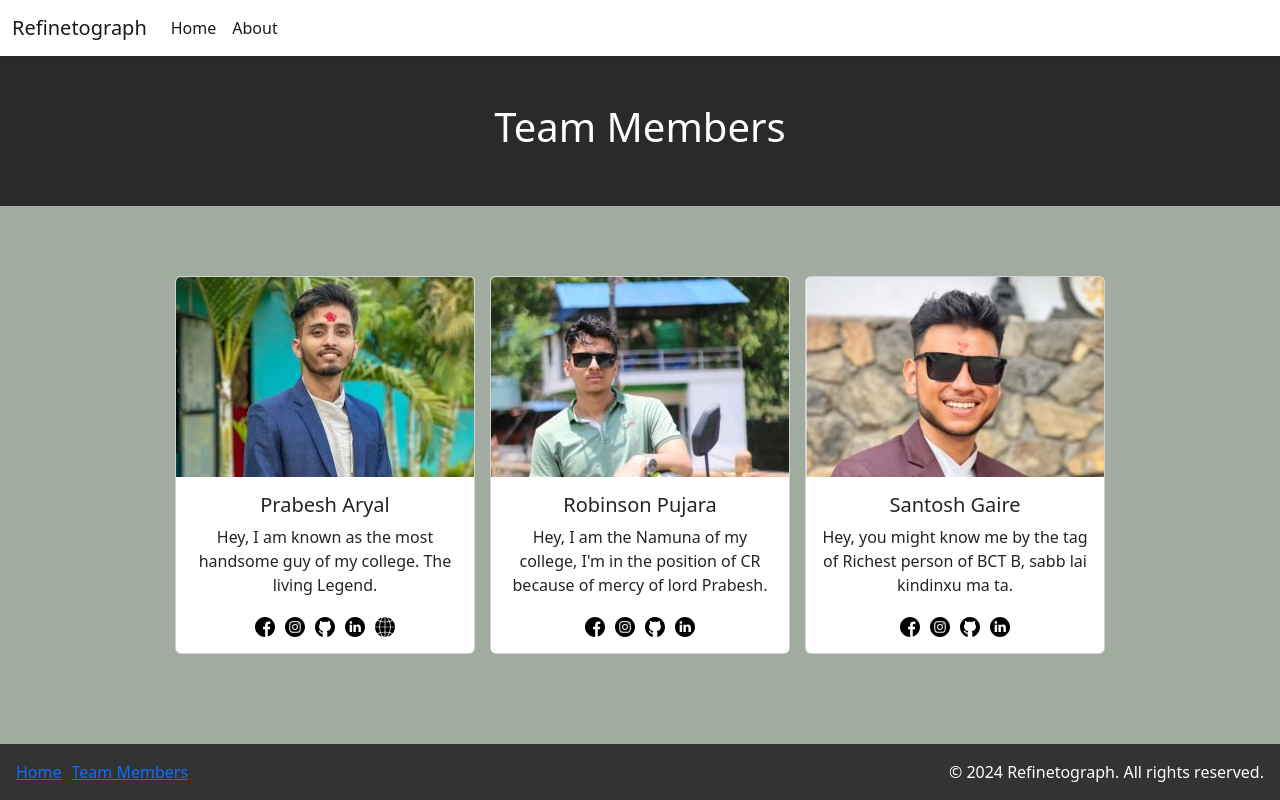
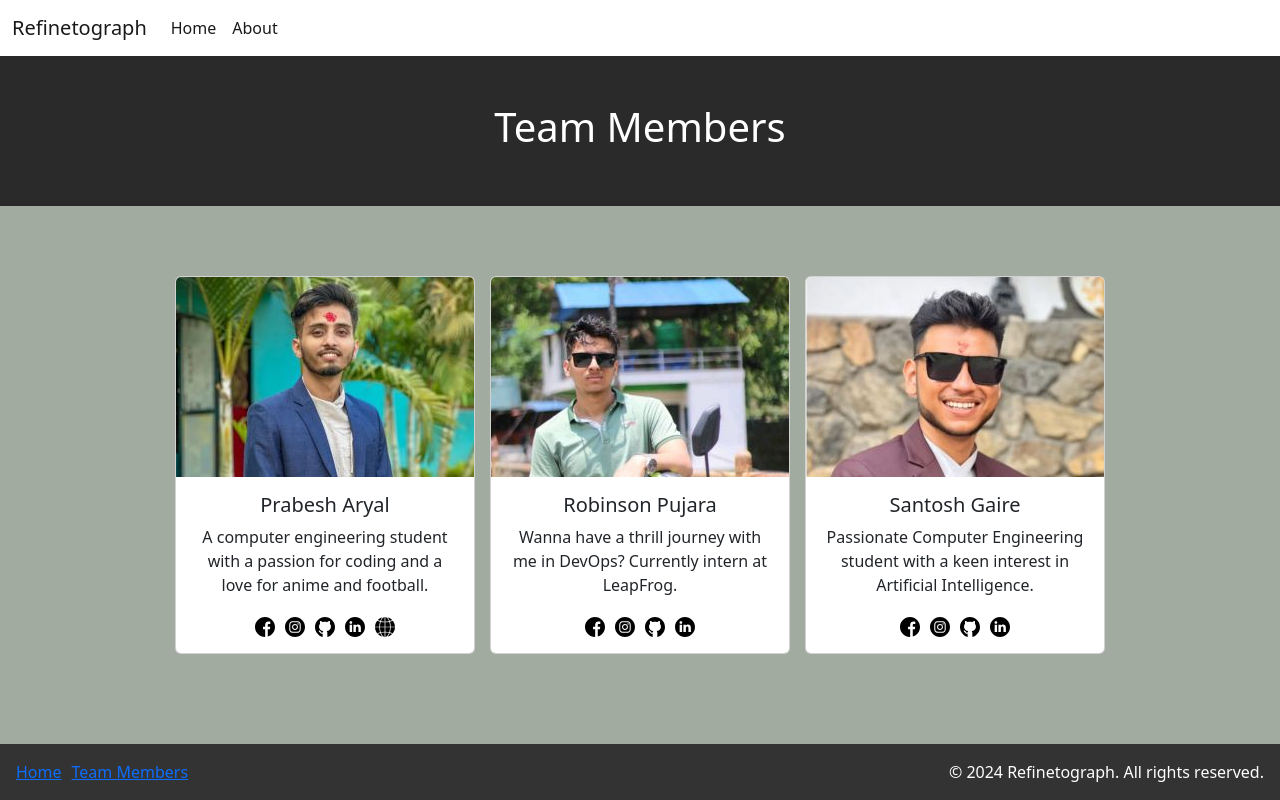
Before and after one commit to Prabesh072/Refinetograph, a React (Vite) app: page /team-members in a window 1280 px wide. Built offline with nearby package versions, Linux system fonts and the light colour scheme.

Commit message:
content update

```diff
--- a/src/components/main_pages/TeamMembers.jsx
+++ b/src/components/main_pages/TeamMembers.jsx
@@ -56,7 +56,7 @@ const TeamMembers = () => {
                 }} />
               <div class="card-body">
                 <h5 class="card-title">Prabesh Aryal</h5>
-                <p class="card-text">Hey, I am known as the most handsome guy of my college. The living Legend.</p>
+                <p class="card-text"> A computer engineering student with a passion for coding and a love for anime and football.</p>
 
                 <span style={{ display: 'flex', gap: "10px", justifyContent: 'center' }}>
 
@@ -92,7 +92,7 @@ const TeamMembers = () => {
                 }} />
               <div class="card-body">
                 <h5 class="card-title">Robinson Pujara</h5>
-                <p class="card-text">Hey, I am the Namuna of my college, I'm in the position of CR because of mercy of lord Prabesh.</p>
+                <p class="card-text">Wanna have a thrill journey with me in DevOps? Currently intern at LeapFrog.</p>
 
                 <span style={{
                   display: 'flex',
@@ -130,7 +130,7 @@ const TeamMembers = () => {
                 }} />
               <div class="card-body">
                 <h5 class="card-title">Santosh Gaire</h5>
-                <p class="card-text">Hey, you might know me by the tag of Richest person of BCT B, sabb lai kindinxu ma ta.</p>
+                <p class="card-text">Passionate Computer Engineering student with a keen interest in Artificial Intelligence. </p>
                 <span style={{
                   display: 'flex',
                   gap: "10px",
```
